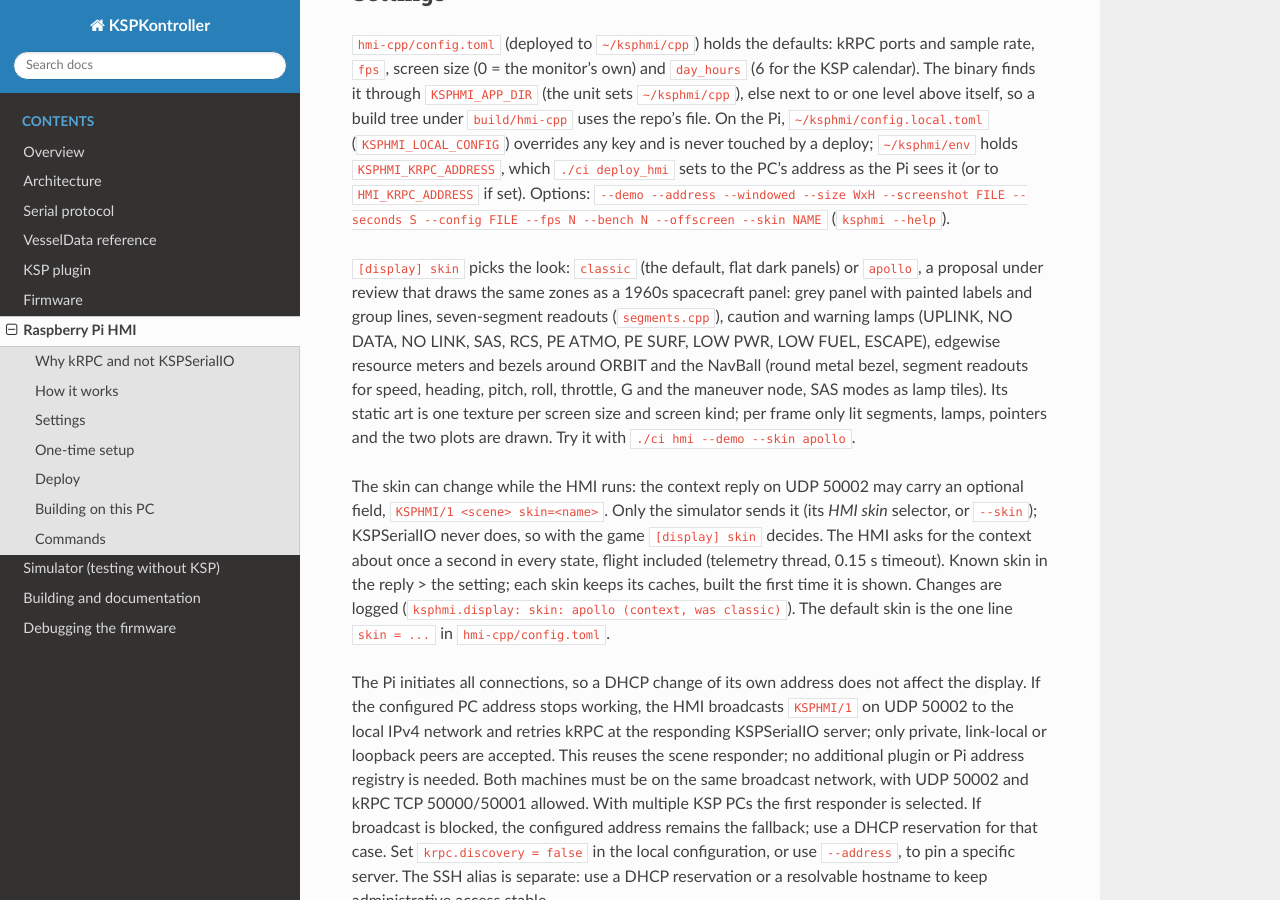
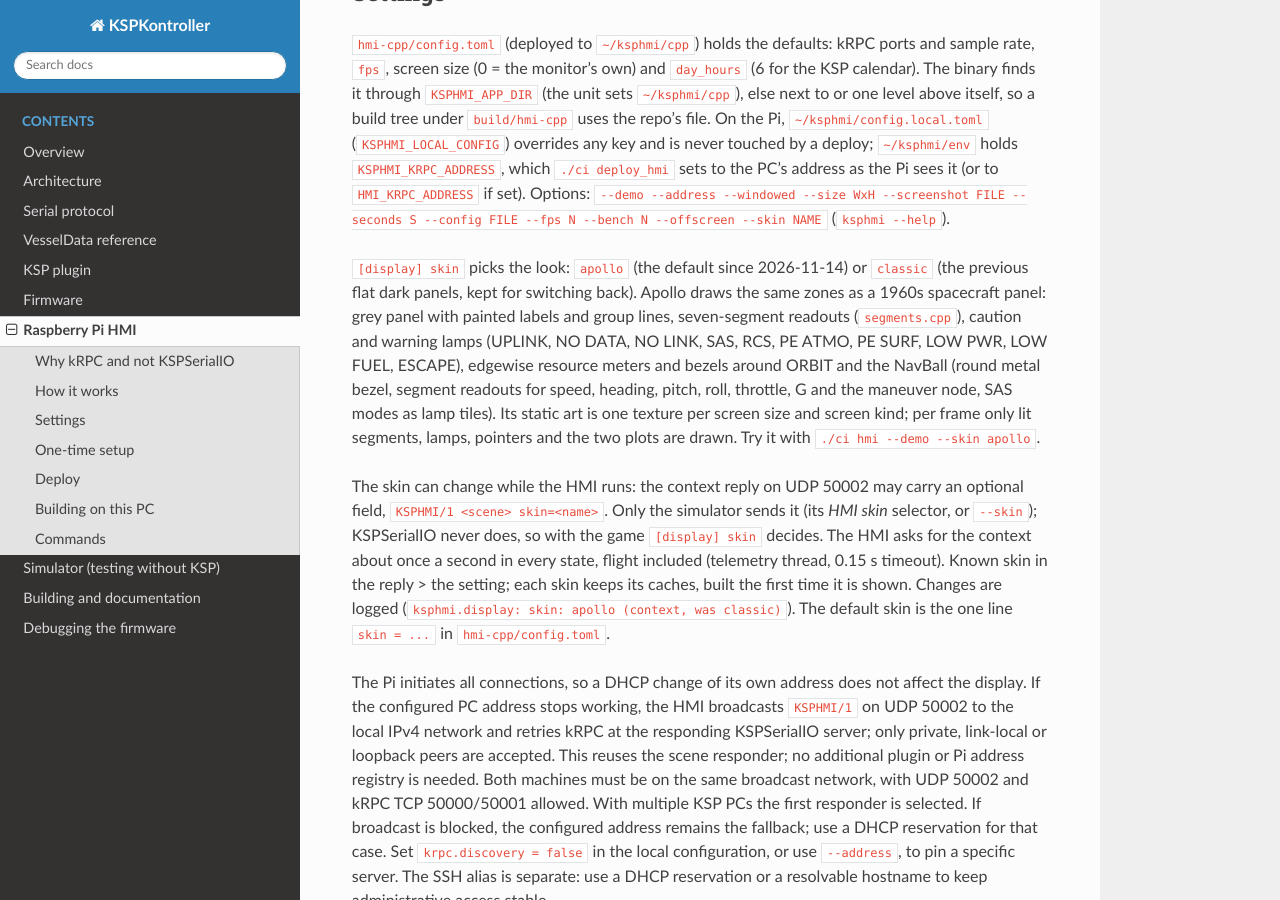
Before and after one commit to AlaNLrdE/KSPKontroller, a Sphinx documentation site: the page built from docs/hmi.rst, in a window 1280 px wide and 900 px high, scrolled down 3456 px. Built offline with Sphinx 7.4.7 and the Read the Docs theme 3.1.0, drawn with Linux system fonts in a browser that asks for light colours.

Commit message:
feat(hmi): Apollo is the default skin; classic stays selectable
Co-Authored-By: Claude Opus 5.5 <noreply@anthropic.com>

```diff
--- a/docs/hmi.rst
+++ b/docs/hmi.rst
@@ -138,8 +138,8 @@ under ``build/hmi-cpp`` uses the repo's file. On the Pi, ``~/ksphmi/config.local
 ``HMI_KRPC_ADDRESS`` if set). Options: ``--demo --address --windowed --size WxH --screenshot FILE --seconds S
 --config FILE --fps N --bench N --offscreen --skin NAME`` (``ksphmi --help``).
 
-``[display] skin`` picks the look: ``classic`` (the default, flat dark panels) or ``apollo``, a proposal under
-review that draws the same zones as a 1960s spacecraft panel: grey panel with painted labels and group lines,
+``[display] skin`` picks the look: ``apollo`` (the default since 2026-11-14) or ``classic`` (the previous flat
+dark panels, kept for switching back). Apollo draws the same zones as a 1960s spacecraft panel: grey panel with painted labels and group lines,
 seven-segment readouts (``segments.cpp``), caution and warning lamps (UPLINK, NO DATA, NO LINK, SAS, RCS,
 PE ATMO, PE SURF, LOW PWR, LOW FUEL, ESCAPE), edgewise resource meters and bezels around ORBIT and the
 NavBall (round metal bezel, segment readouts for speed, heading, pitch, roll, throttle, G and the maneuver
```
Also changed, not shown: 2 other files.
